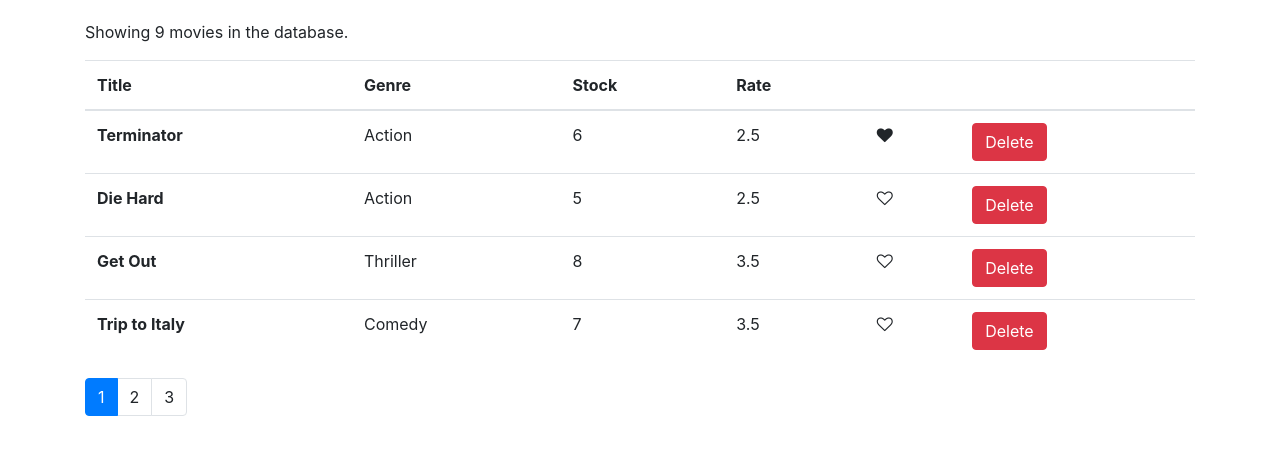
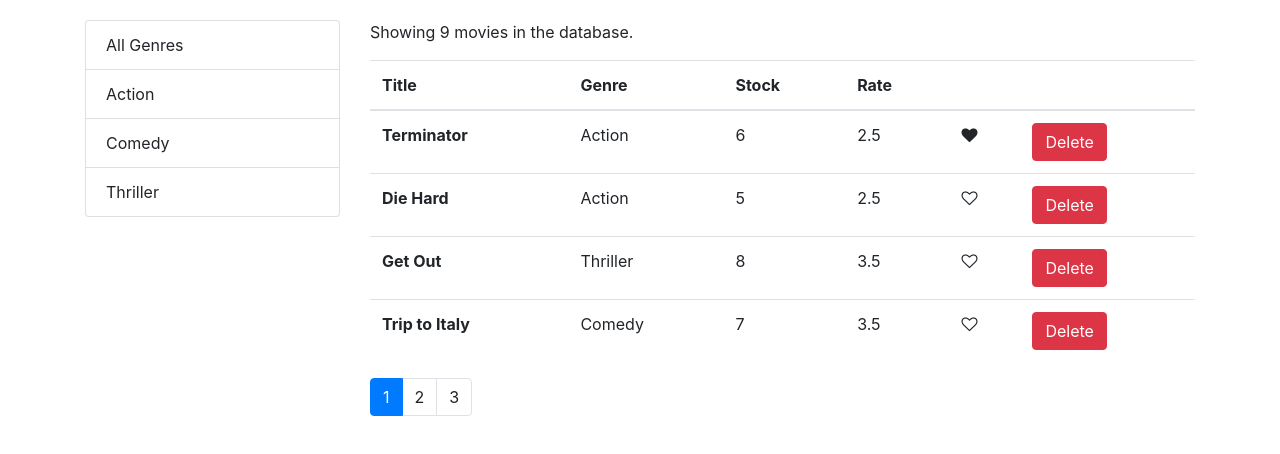
Before and after one commit to WuYen/MoshCourse, a React (Create React App) app in the folder vidly/: page / in a window 1280 px wide. Shown: the top 454 px of the page. Built offline with nearby package versions, Linux system fonts and the light colour scheme.

Commit message:
Finish Filtering
Finish Filtering tutorial

```diff
--- /dev/null
+++ b/vidly/src/components/common/listGroup.jsx
@@ -0,0 +1,37 @@
+import React, { Component } from "react";
+
+const ListGroup = props => {
+  const {
+    items,
+    textProperty,
+    valueProperty,
+    onItemSelect,
+    selectedItem
+  } = props;
+  return (
+    <ul className="list-group">
+      {items.map(item => {
+        return (
+          <li
+            key={item[valueProperty] ? item[valueProperty] : "all"}
+            className={
+              selectedItem === item
+                ? "list-group-item active"
+                : "list-group-item"
+            }
+            onClick={() => onItemSelect(item)}
+          >
+            {item[textProperty]}
+          </li>
+        );
+      })}
+    </ul>
+  );
+};
+
+ListGroup.defaultProps = {
+  textProperty: "name",
+  valueProperty: "_id"
+};
+
+export default ListGroup;
--- a/vidly/src/components/common/pagination.jsx
+++ b/vidly/src/components/common/pagination.jsx
@@ -29,8 +29,8 @@ const Pagination = props => {
 Pagination.propTypes = {
   itemsCount: PropTyps.number.isRequired,
   pageSize: PropTyps.number.isRequired,
-  onPageChange: PropTyps.number.isRequired,
-  currentPage: PropTyps.func.isRequired
+  currentPage: PropTyps.number.isRequired,
+  onPageChange: PropTyps.func.isRequired
 };
 
 export default Pagination;
--- a/vidly/src/components/movie.jsx
+++ b/vidly/src/components/movie.jsx
@@ -1,15 +1,25 @@
 import React, { Component } from "react";
 import { getMovies, deleteMovie } from "../services/fakeMovieService";
 import Like from "./common/like";
+import ListGroup from "./common/listGroup";
 import Pagination from "./common/pagination";
 import { paginate } from "../utils/paginate";
+import { getGenres } from "../services/fakeGenreService";
 
 class MovieTable extends Component {
   state = {
-    movies: getMovies(),
+    movies: [],
+    genres: [],
     pageSize: 4,
-    currentPage: 1
+    currentPage: 1,
+    selectedGenre: {}
   };
+
+  componentDidMount() {
+    const genres = [{ name: "All Genres" }, ...getGenres()];
+
+    this.setState({ movies: getMovies(), genres });
+  }
 
   handleDeleteMovie = id => {
     deleteMovie(id);
@@ -30,16 +40,37 @@ class MovieTable extends Component {
     this.setState({ currentPage: page });
   };
 
+  handleGenreSelect = genre => {
+    this.setState({ selectedGenre: genre, currentPage: 1 });
+  };
+
   render() {
     const { length: count } = this.state.movies;
-    const { pageSize, currentPage, movies: allMovies } = this.state;
+    const {
+      pageSize,
+      currentPage,
+      selectedGenre,
+      movies: allMovies
+    } = this.state;
     if (this.state.movies.length === 0) {
       return <p>There is no movie to display</p>;
     }
-    const movies = paginate(allMovies, currentPage, pageSize);
+    const filtered =
+      selectedGenre && selectedGenre._id
+        ? allMovies.filter(m => m.genre._id === selectedGenre._id)
+        : allMovies;
+    const movies = paginate(filtered, currentPage, pageSize);
     return (
-      <div>
-        <p>Showing {count} movies in the database.</p>
+      <div className="row">
+        <div className="col-3">
+          <ListGroup
+            items={this.state.genres}
+            selectedItem={this.state.selectedGenre}
+            onItemSelect={this.handleGenreSelect}
+          />
+        </div>
+        <div className="col">
+          <p>Showing {filtered.length} movies in the database.</p>
           <table className="table">
             <thead>
               <tr>
@@ -78,11 +109,12 @@ class MovieTable extends Component {
           </table>
 
           <Pagination
-          itemsCount={count}
+            itemsCount={filtered.length}
             pageSize={pageSize}
             currentPage={currentPage}
             onPageChange={this.handlePageChange}
           />
+        </div>
       </div>
     );
   }
```
Lines whose indentation alone changed are shown as unchanged.
